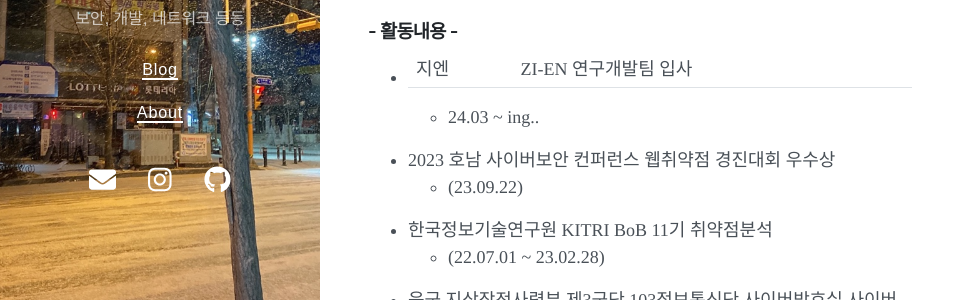
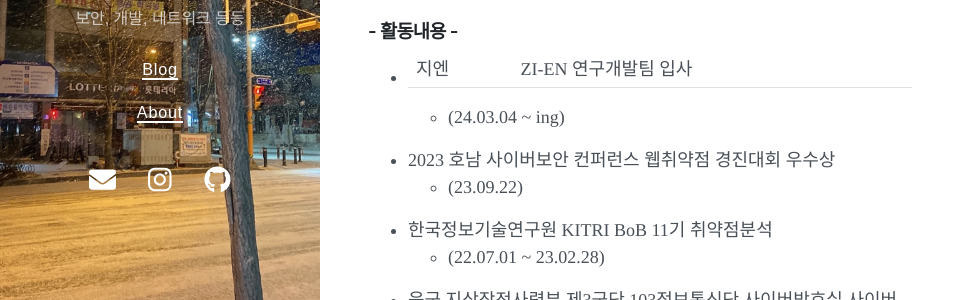
Before and after one commit to dig06161/dig06161.github.io, a Jekyll site: the page built from about.md, in a window 1280 px wide and 900 px high. Shown: the part 420-720 px from the top of the window, without its empty margins (0-975 px from the left). Built offline with Jekyll 4.4.1, drawn with Linux system fonts in a browser that asks for light colours; nearby versions of some CDN libraries.

Commit message:
Update about.md

```diff
--- a/about.md
+++ b/about.md
@@ -27,7 +27,7 @@ title: About
 ### - 활동내용 -
 
 - 지엔|ZI-EN 연구개발팀 입사
-    - 24.03 ~ ing..
+    - (24.03.04 ~ ing)
 
 - 2023 호남 사이버보안 컨퍼런스 웹취약점 경진대회 우수상
     - (23.09.22)
```
